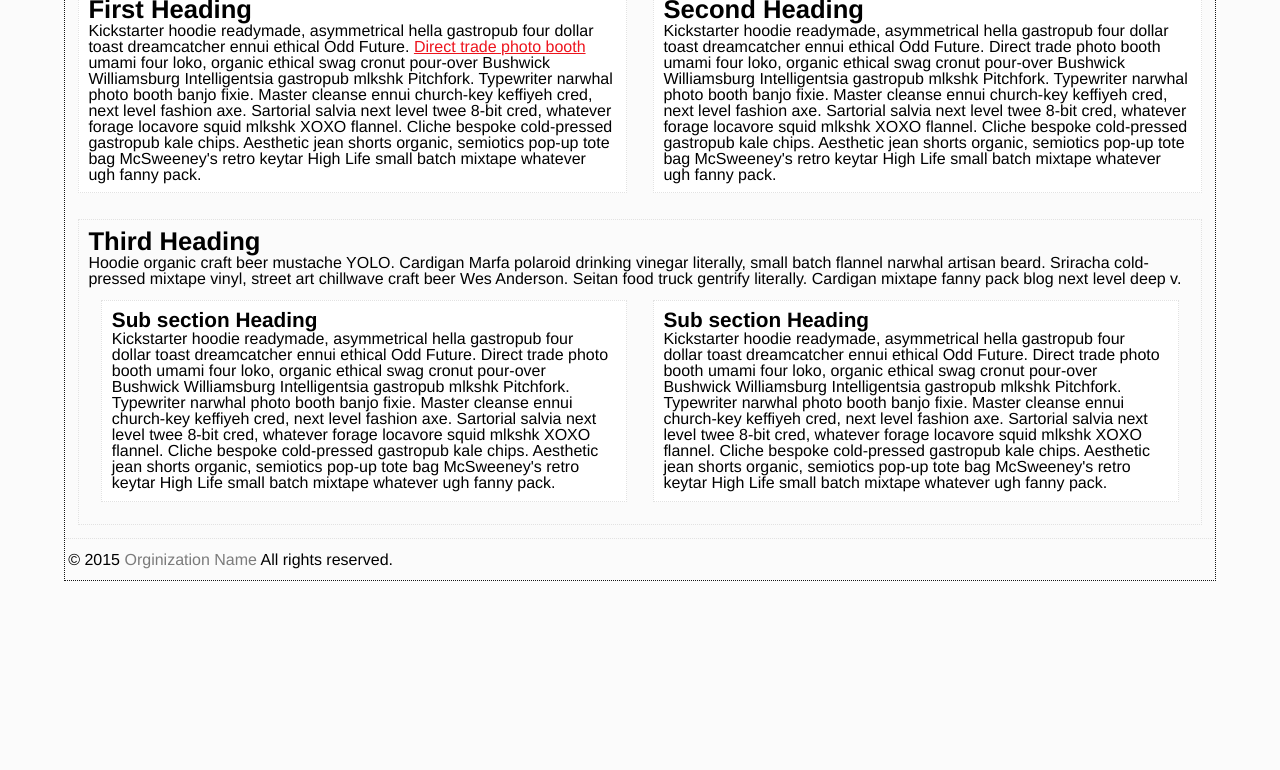
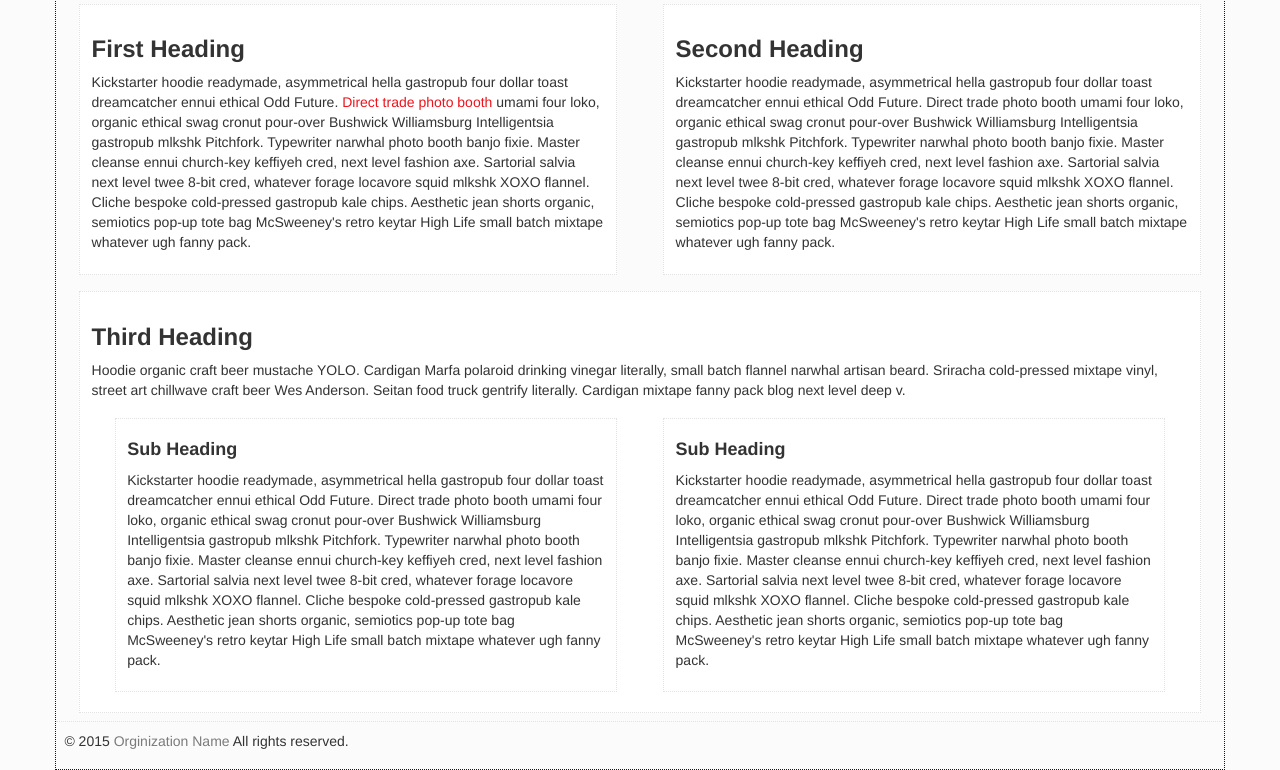
Before and after one commit to aldeloren/ne-layout, a website: page index.html in a window 1280 px wide. Shown: the part 168-938 px from the top of the page. Before the commit the page ends 800 px from the top, so only its background shows below. Drawn offline with nearby package versions, Linux system fonts and the light colour scheme.

Commit message:
responsive divs commit

```diff
--- a/index.html
+++ b/index.html
@@ -1,47 +1,63 @@
 <!DOCTYPE html>
 <html>
   <head>
+    <link href="https://maxcdn.bootstrapcdn.com/bootstrap/3.3.5/css/bootstrap.min.css" rel="stylesheet" type="text/css">
     <link href="http://fonts.googleapis.com/css?family=Arimo:400,700" rel="stylesheet" type="text/css">
     <link href="assets/css/main.css" rel="stylesheet" type="text/css">
-    <title>Northeastern Flexbox layout example</title>
+      <!--[if lt IE 9]>
+        <script src="https://oss.maxcdn.com/html5shiv/3.7.2/html5shiv.min.js"></script>
+        <script src="https://oss.maxcdn.com/respond/1.4.2/respond.min.js"></script>
+      <![endif]-->
+      <title>Northeastern Responsive Divs Example</title>
     </head>
     <body>
-    <h1>Flexbox Example</h1>
+      <h1>Responsive Divs Example</h1>
       <hr>
-    <div id="wrapper">
-      <div class="flex-container">
-        <div class="header header-full">
-          <h2 class="heading text-center">Northeastern header full width text-center</h2>
+      <div id="wrapper" class="container">
+        <div class="row">
+          <div id="header" class="col-md-12">
+            <h2 class="text-center">Northeastern header full width text-center</h2>
             <span class="top-right"><em>22 August 2015</em></span>
+          </div><!-- ./#header -->
+          <div class="col-md-6">
+            <div class="item border">
+              <h3>First Heading</h3>
+              <p>Kickstarter hoodie readymade, asymmetrical hella gastropub four dollar toast dreamcatcher ennui ethical Odd Future. <a href="http://www.northeastern.edu/" target="_blank">Direct trade photo booth</a> umami four loko, organic ethical swag cronut pour-over Bushwick Williamsburg Intelligentsia gastropub mlkshk Pitchfork. Typewriter narwhal photo booth banjo fixie. Master cleanse ennui church-key keffiyeh cred, next level fashion axe. Sartorial salvia next level twee 8-bit cred, whatever forage locavore squid mlkshk XOXO flannel. Cliche bespoke cold-pressed gastropub kale chips. Aesthetic jean shorts organic, semiotics pop-up tote bag McSweeney's retro keytar High Life small batch mixtape whatever ugh fanny pack.</p>
+            </div><!-- ./item border-->
+          </div><!-- ./col-md-6 -->
+          <div class="col-md-6">
+            <div class="item border">
+              <h3>Second Heading</h3>
+              <p>Kickstarter hoodie readymade, asymmetrical hella gastropub four dollar toast dreamcatcher ennui ethical Odd Future. Direct trade photo booth umami four loko, organic ethical swag cronut pour-over Bushwick Williamsburg Intelligentsia gastropub mlkshk Pitchfork. Typewriter narwhal photo booth banjo fixie. Master cleanse ennui church-key keffiyeh cred, next level fashion axe. Sartorial salvia next level twee 8-bit cred, whatever forage locavore squid mlkshk XOXO flannel. Cliche bespoke cold-pressed gastropub kale chips. Aesthetic jean shorts organic, semiotics pop-up tote bag McSweeney's retro keytar High Life small batch mixtape whatever ugh fanny pack.</p>
+            </div><!-- ./item border-->
+          </div><!-- ./col-md-6 -->
         </div>
+        <div class="row">
+          <div class="col-md-12">
             <div class="item border">
-          <h3 class="heading sub-heading">First Heading</h3>
-          <p>Kickstarter hoodie readymade, asymmetrical hella gastropub four dollar toast dreamcatcher ennui ethical Odd Future. <a href="http://www.northeastern.edu/" target="_blank">Direct trade photo booth</a> umami four loko, organic ethical swag cronut pour-over Bushwick Williamsburg Intelligentsia gastropub mlkshk Pitchfork. Typewriter narwhal photo booth banjo fixie. Master cleanse ennui church-key keffiyeh cred, next level fashion axe. Sartorial salvia next level twee 8-bit cred, whatever forage locavore squid mlkshk XOXO flannel. Cliche bespoke cold-pressed gastropub kale chips. Aesthetic jean shorts organic, semiotics pop-up tote bag McSweeney's retro keytar High Life small batch mixtape whatever ugh fanny pack.</p>
-        </div>
+              <h3>Third Heading</h3>
+              <p>Hoodie organic craft beer mustache YOLO. Cardigan Marfa polaroid drinking vinegar literally, small batch flannel narwhal artisan beard. Sriracha cold-pressed mixtape vinyl, street art chillwave craft beer Wes Anderson. Seitan food truck gentrify literally. Cardigan mixtape fanny pack blog next level deep v.</p>
+              <div class="col-sm-6">
                 <div class="item border">
-          <h3 class="heading sub-heading">Second Heading</h3>
+                  <h4 class="sub-heading">Sub Heading</h4>
                   <p>Kickstarter hoodie readymade, asymmetrical hella gastropub four dollar toast dreamcatcher ennui ethical Odd Future. Direct trade photo booth umami four loko, organic ethical swag cronut pour-over Bushwick Williamsburg Intelligentsia gastropub mlkshk Pitchfork. Typewriter narwhal photo booth banjo fixie. Master cleanse ennui church-key keffiyeh cred, next level fashion axe. Sartorial salvia next level twee 8-bit cred, whatever forage locavore squid mlkshk XOXO flannel. Cliche bespoke cold-pressed gastropub kale chips. Aesthetic jean shorts organic, semiotics pop-up tote bag McSweeney's retro keytar High Life small batch mixtape whatever ugh fanny pack.</p>
-        </div>
-      </div>
-      <div class="container">
-        <div class="heading sub-heading">
-          <h3>Third Heading</h3>
-        </div>
-          <p>Hoodie organic craft beer mustache YOLO. Cardigan Marfa polaroid drinking vinegar literally, small batch flannel narwhal artisan beard. Sriracha cold-pressed mixtape vinyl, street art chillwave craft beer Wes Anderson. Seitan food truck gentrify literally. Cardigan mixtape fanny pack blog next level deep v.</p>
-        <div class="flex-container">
+                </div><!-- ./item border -->
+              </div><!-- ./col-sm-6 -->
+              <div class="col-sm-6">
                 <div class="item border">
-            <h4 class="heading nested-heading">Sub section Heading</h4>
+                  <h4 class="sub-heading">Sub Heading</h4>
                   <p>Kickstarter hoodie readymade, asymmetrical hella gastropub four dollar toast dreamcatcher ennui ethical Odd Future. Direct trade photo booth umami four loko, organic ethical swag cronut pour-over Bushwick Williamsburg Intelligentsia gastropub mlkshk Pitchfork. Typewriter narwhal photo booth banjo fixie. Master cleanse ennui church-key keffiyeh cred, next level fashion axe. Sartorial salvia next level twee 8-bit cred, whatever forage locavore squid mlkshk XOXO flannel. Cliche bespoke cold-pressed gastropub kale chips. Aesthetic jean shorts organic, semiotics pop-up tote bag McSweeney's retro keytar High Life small batch mixtape whatever ugh fanny pack.</p>
-          </div>
-          <div class="item border">
-            <h4 class="heading nested-heading">Sub section Heading</h4>
-            <p>Kickstarter hoodie readymade, asymmetrical hella gastropub four dollar toast dreamcatcher ennui ethical Odd Future. Direct trade photo booth umami four loko, organic ethical swag cronut pour-over Bushwick Williamsburg Intelligentsia gastropub mlkshk Pitchfork. Typewriter narwhal photo booth banjo fixie. Master cleanse ennui church-key keffiyeh cred, next level fashion axe. Sartorial salvia next level twee 8-bit cred, whatever forage locavore squid mlkshk XOXO flannel. Cliche bespoke cold-pressed gastropub kale chips. Aesthetic jean shorts organic, semiotics pop-up tote bag McSweeney's retro keytar High Life small batch mixtape whatever ugh fanny pack.</p>
-          </div>
-        </div>
-      </div>
-      <div class="footer footer-full">
+                </div><!-- ./item border -->
+              </div><!-- ./col-sm-6 -->
+            </div><!-- ./item border -->
+        </div><!-- ./col-md-12 -->
+      </div><!-- ./row -->
+      <div id="footer" class="row">
         <p>&copy; 2015 <a href="http://www.northeastern.edu" target="_blank">Orginization Name</a> All rights reserved. </p>
-      </div>
-    </div>
+      </div><!-- ./#footer -->
+    </div><!-- ./#wrapper -->
+
+    <script src="https://ajax.googleapis.com/ajax/libs/jquery/1.11.3/jquery.min.js"></script>
+    <script src="https://maxcdn.bootstrapcdn.com/bootstrap/3.3.5/js/bootstrap.min.js"></script>
    </body>
 </html>
--- a/src/scss/main.scss
+++ b/src/scss/main.scss
@@ -1,5 +1,3 @@
-@import 'reset';
-
 // Define color vaiables
 $light-grey: #fbfbfb;
 $text-red: #ed141d;
@@ -8,124 +6,87 @@ $border-style: 1px dotted darken($light-grey, 10%);
 $border-style-dark: 1px dotted darken($light-grey, 90%);
 
 html{
-  background-color:$light-grey;
   height: 100%;
   width: 100%;
-  font-family: 'Arimo', sans-serif;
 }
 
+body{
+  background-color: #fbfbfb;
+}
+
+// Override font family for all elements
+$text-elements: h1 h2 h3 h4 h5 p body;
+
+@each $element in $text-elements {
+  .#{$element} {
+    font-family: 'Arimo', sans-serif
+  }
+  #{$element} {
+    font-family: 'Arimo', sans-serif
+  }
+}
+
+h1, h2, h3, h4, h5{
+  font-weight: 700;
+}
+
+// Override link color
 a{
   color: $text-red;
 }
 
-body{
-  margin: 0 auto;
-  width: 90%;
+// wrapper styles
+#wrapper{
+  border: $border-style-dark;
+  margin-bottom: 4em;
 }
 
-em{
-  font-style: italic;
+// Heading styles
+#header{
+  text-transform: capitalize;
+  border-bottom: $border-style;
+  h2{
+    color: $text-red;
+    font-size: 2em;
+  }
+  span{
+    color: darken( $light-grey, 50%);
+    padding: .4em;
+  }
 }
 
-h1{
-  font-size: 3em;
-}
-
-hr{
-  margin: 1em 0;
+.top-right{
+  position: absolute;
+  right: 0;
+  top: 0;
 }
 
 .border{
   border: $border-style;
 }
 
-.text-center{
-  text-align: center;
+.item{
+  background-color: #fff;
+  overflow: auto;
+  padding: .8em;
+  margin: .6em;
 }
 
-.top-right{
-  margin: .4em;
-  position: absolute;
-  right: 0;
-  top: 0;
-}
-
-#wrapper{
-  border: $border-style-dark;
-  margin-bottom: 4em;
-}
-
-.container{
-  border: $border-style;
-  margin: .8em;
+#footer{
+  border-top: $border-style;
   padding: .6em;
-}
-
-// Flexbox container styles
-.flex-container{
-  display: flex;
-  flex-flow: row wrap;
-  .item{
-    background-color: #fff;
-    flex: 1;
-    margin: .8em;
-    padding: .6em;
+  a{
+    color: darken( $light-grey, 50%);
   }
 }
 
-.header{
-  color: $text-red;
-  flex: 1 100%;
-  font-size: 2em;
-  padding: .4em 0;
-  position: relative;
-  &.header-full{
-    border-bottom: $border-style;
-    text-transform: capitalize;
-    width: 100%;
-  }
-  span{
-    color: darken($light-grey, 50%);
-    font-size: .4em;
-  }
+// Breakpoint for medium sized devices and smaller
+// Equivalent to BS's col-md breakpoint
+@media only screen and (max-width : 992px) {
+    .top-right{
+      top: -30px;
+   }
+   #header h2{
+     margin-top: 30px;
+   }
 }
-
-.heading{
-  font-weight: bold;
-}
-
-.sub-heading{
-  font-size: 1.6em;
-}
-
-.nested-heading{
-  font-size: 1.3em;
-}
-
-.footer{
-  &.footer-full{
-    border-top: $border-style;
-    width: 100%;
-    padding: .4em 0;
-  }
-  a{
-    color: darken($light-grey, 50%);
-    text-decoration: none;
-  }
-  p{
-    padding: .4em .2em;
-  }
-}
-
-// Mobile style
-// Single breakpoint for this simple example
-
-@media (max-width: 600px) {
-  .header-full{
-    padding: .8em 0;
-  }
-  .flex-container{
-    // We are no longer aligning items next to each other, allow them to flow naturally
-    display: block;
-  }
-}
```
Also changed, not shown: assets/css/main.css. Lines whose indentation alone changed are shown as unchanged.
